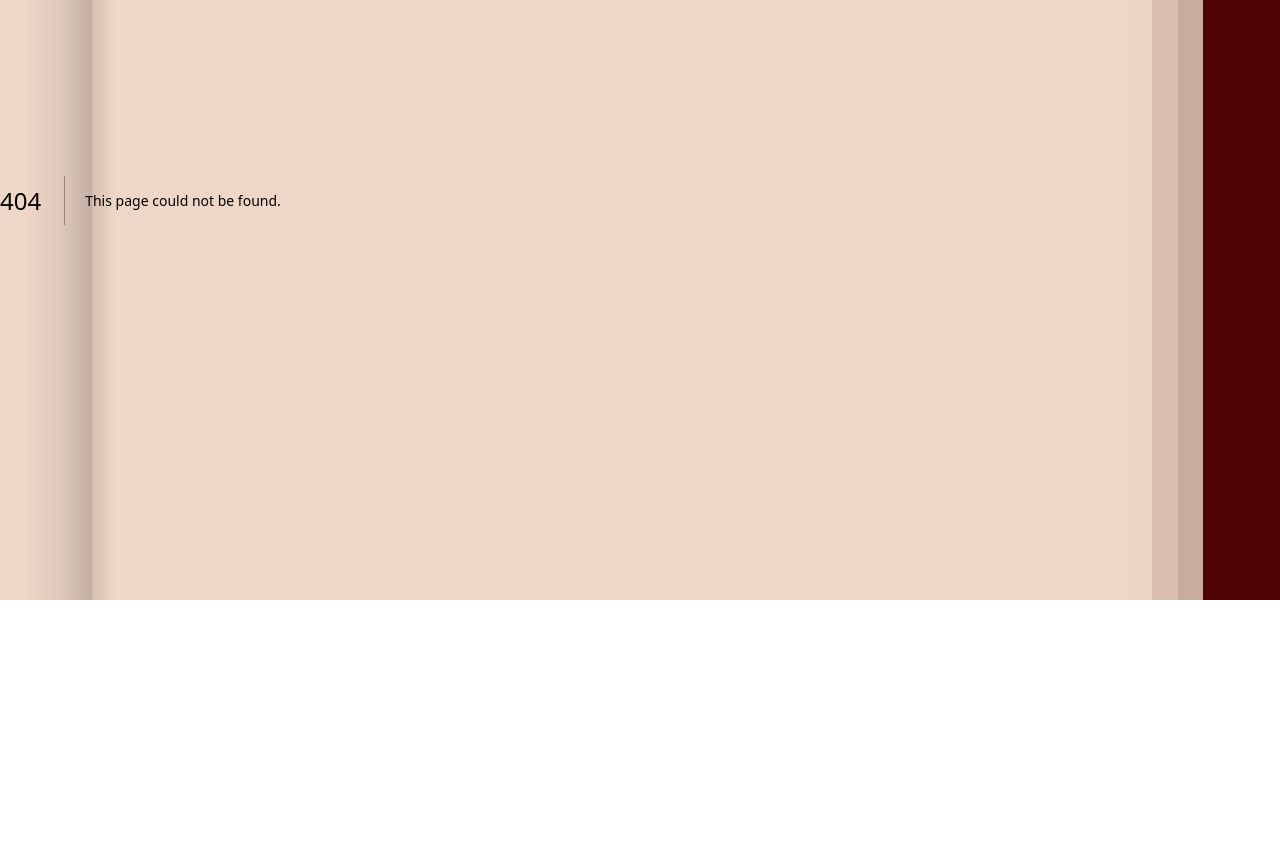
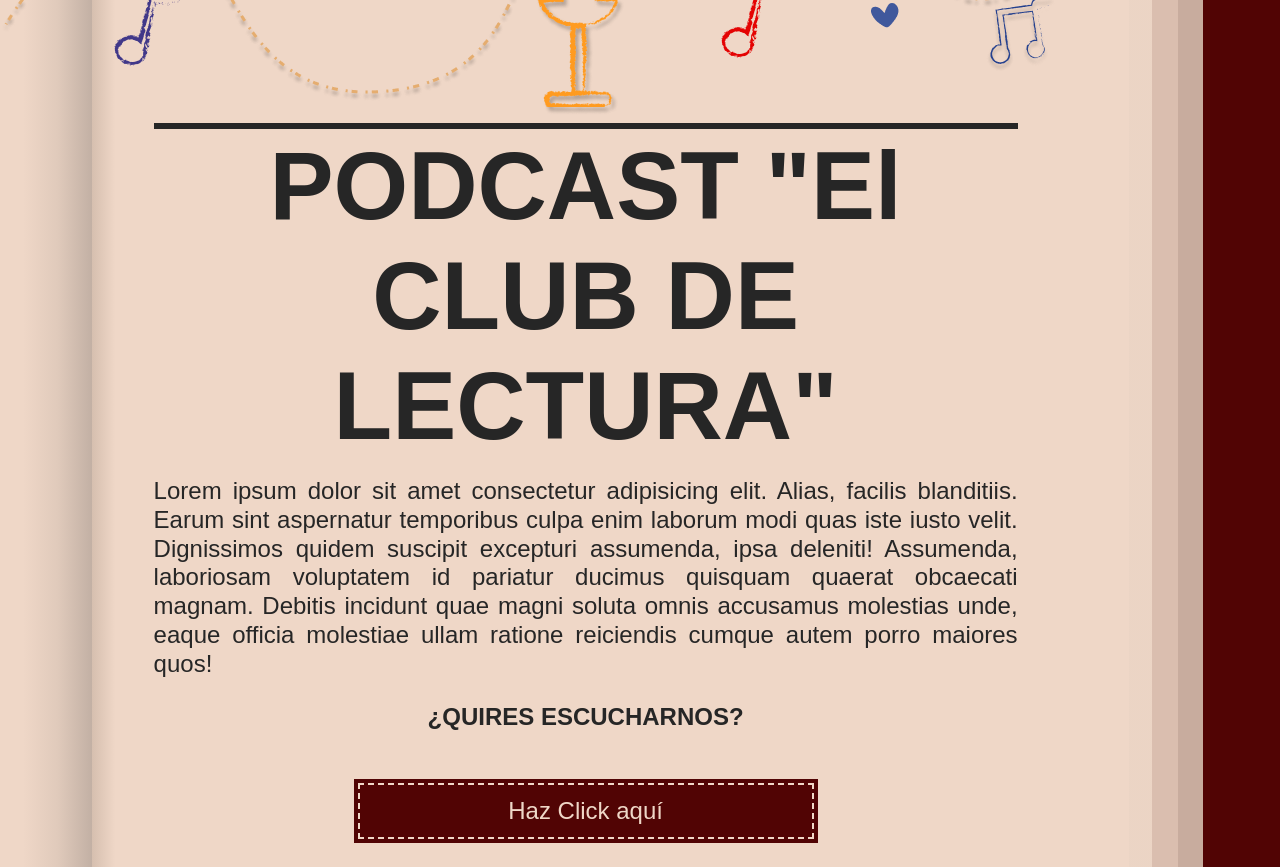
Before and after one commit to juaazn/iris, a Next.js app: page /podcast in a window 1280 px wide. Before the commit this address had no page. Shown: the part 200-1067 px from the top of the page. Before the commit the page ends 800 px from the top, so only its background shows below. Built offline with nearby package versions, Linux system fonts and the light colour scheme; a web font is replaced by a local one.

Commit message:
Route podcast

```diff
--- /dev/null
+++ b/src/app/podcast/page.jsx
@@ -0,0 +1,14 @@
+import Button from '@/components/Button'
+import KnowMore from '@/components/KnowMore'
+import LayoutContent from '@/components/LayoutContent'
+import Title from '@/components/Title'
+
+export default function Podcast () {
+  return (
+    <LayoutContent imgBackground='background-podcast'>
+      <Title title='PODCAST "El CLUB DE LECTURA"' imgName='podcast-img'/>
+      <KnowMore name='¿QUIRES ESCUCHARNOS?'/>
+      <Button name='Haz Click aquí'/>
+    </LayoutContent>
+  )
+}
```
